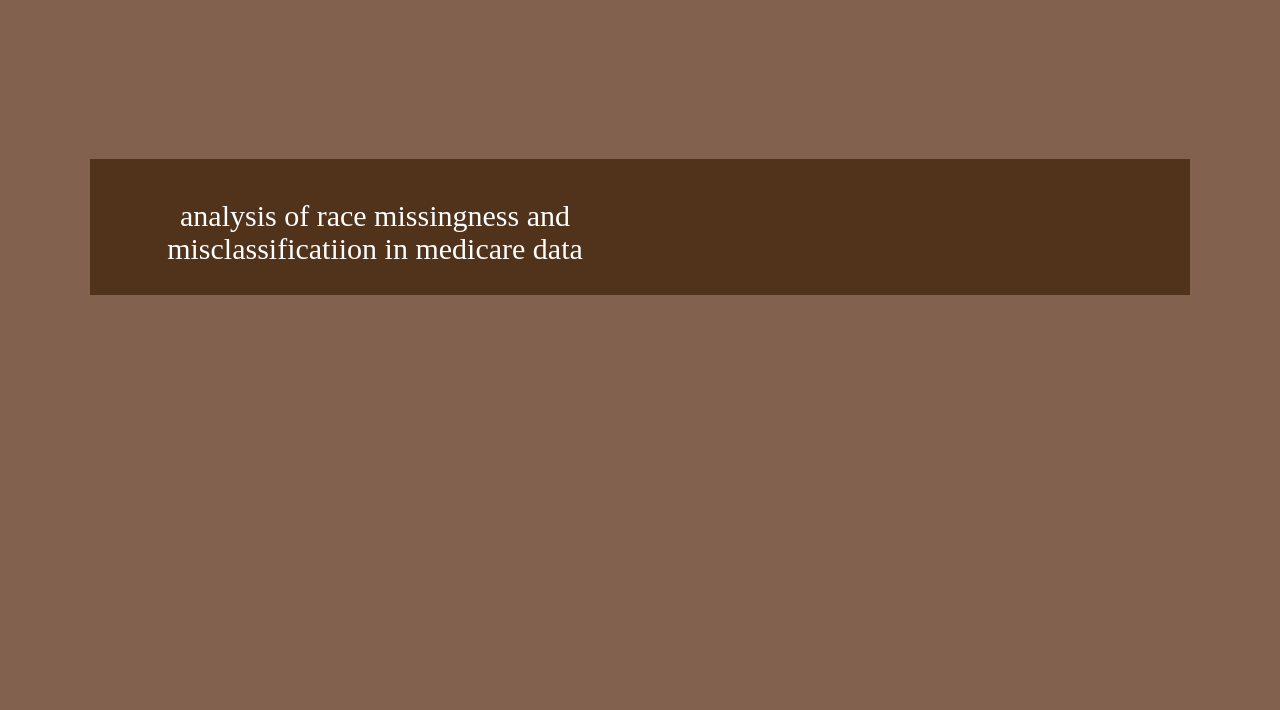
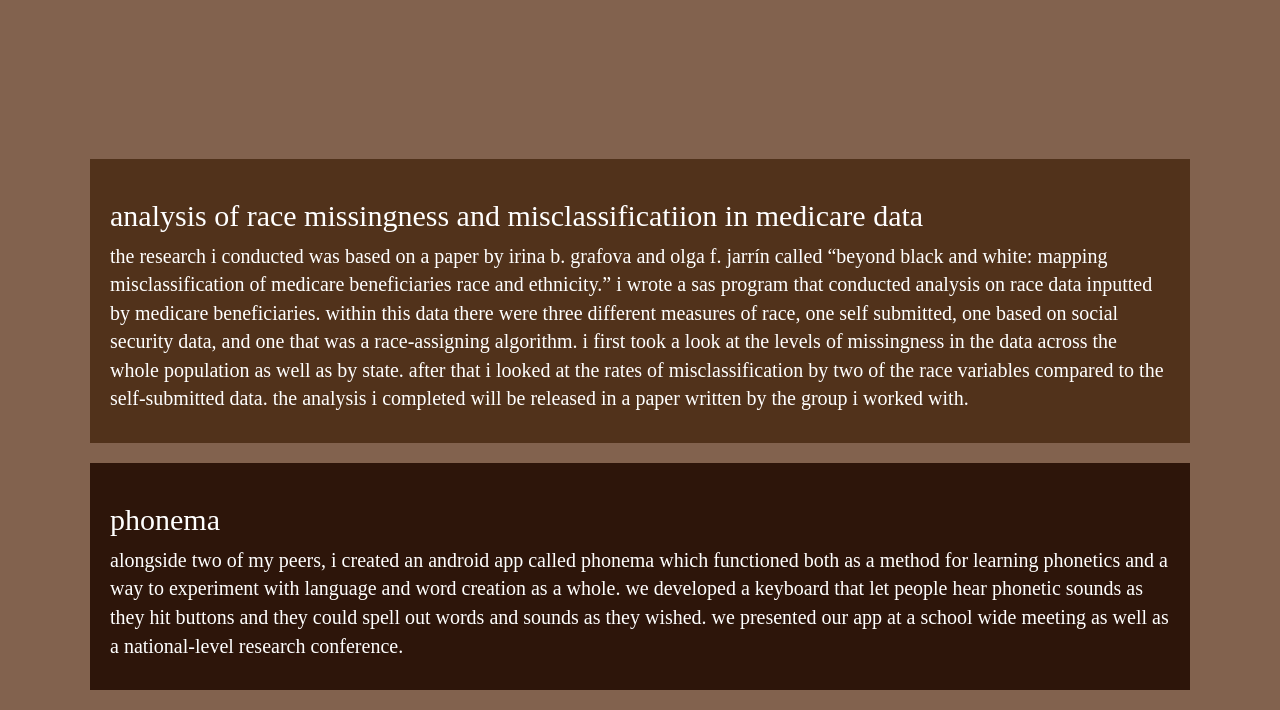
Before and after one commit to a-wyndham1/awyndham.github.io, a plain HTML site: page projects.html in a window 1280 px wide. Shown: the part 274-984 px from the top of the page. Before the commit the page ends 800 px from the top, so only its background shows below. Drawn offline with nearby package versions, Linux system fonts and the light colour scheme; a web font is replaced by a local one.

Commit message:
projects page update

```diff
--- a/projects.html
+++ b/projects.html
@@ -71,12 +71,25 @@
 
 			<div class="row backlight indexmargins">
 
-				<div class="col-md-6 centertext">
+				<h3>ANALYSIS OF RACE MISSINGNESS AND MISCLASSIFICATIION IN MEDICARE DATA</h3>
+				<p>The research I conducted was based on a paper by Irina B. Grafova and Olga F. Jarrín called “Beyond Black and
+					White: Mapping Misclassification of Medicare Beneficiaries Race and Ethnicity.” I wrote a SAS program that
+					conducted analysis on race data inputted by Medicare beneficiaries. Within this data there were three different
+					measures of race, one self submitted, one based on social security data, and one that was a race-assigning algorithm.
+					I first took a look at the levels of missingness in the data across the whole population as well as by state. After that
+					I looked at the rates of misclassification by two of the race variables compared to the self-submitted data. The analysis
+					I completed will be released in a paper written by the group I worked with. </p>
 
-					<h3>ANALYSIS OF RACE MISSINGNESS AND MISCLASSIFICATIION IN MEDICARE DATA</h3>
-					<p></p>
+			</div>
 
-				</div>
+			<div class="row backdark indexmargins">
+
+				<h3>PHONEMA</h3>
+				<p>Alongside two of my peers, I created an android app called Phonema which functioned both as a method for learning
+					phonetics and a way to experiment with language and word creation as a whole. We developed a keyboard that let people
+					hear phonetic sounds as they hit buttons and they could spell out words and sounds as they wished. We presented our app
+					at a school wide meeting as well as a national-level research conference.
+				</p>
 
 			</div>
 
```
